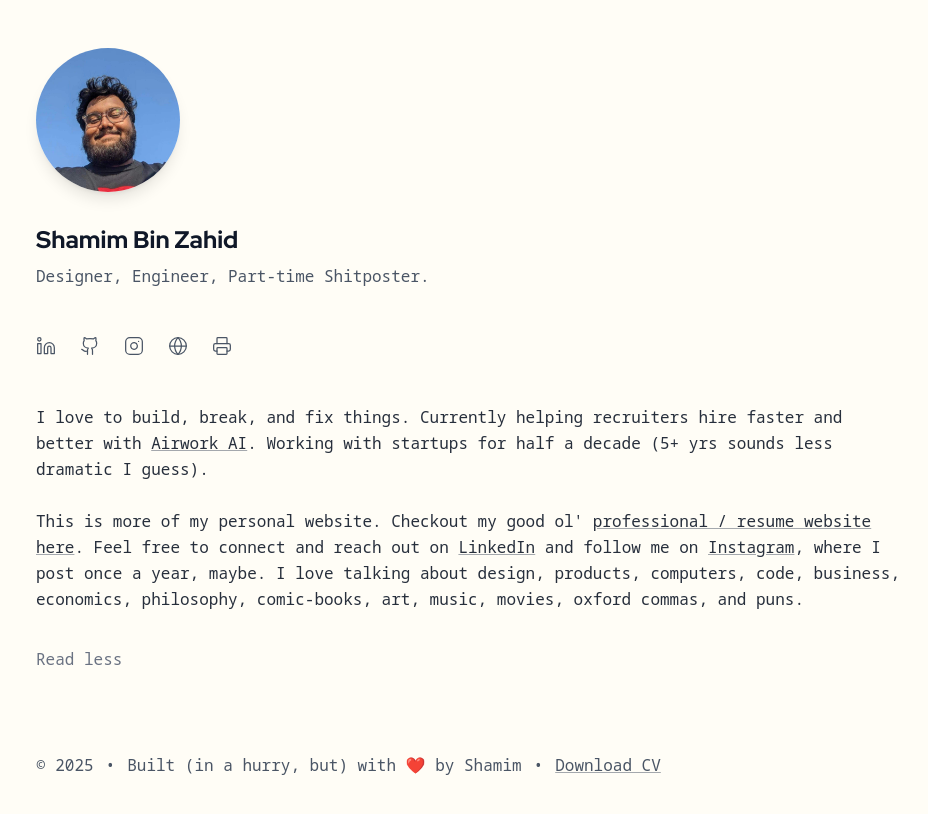
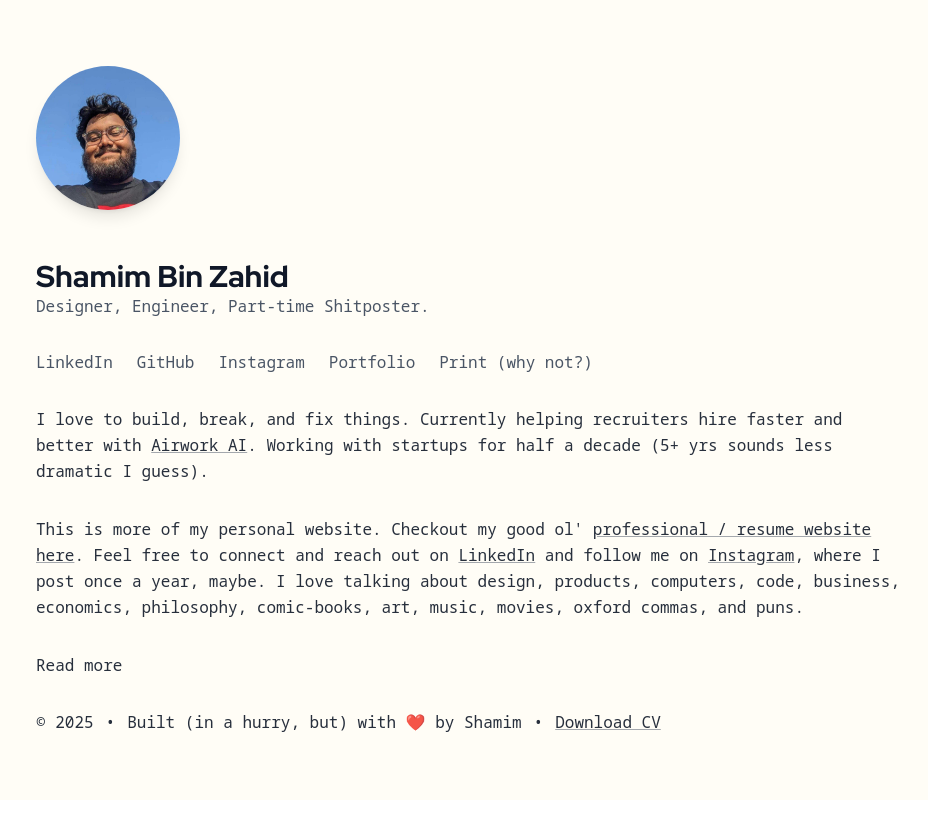
Before and after one commit to shamimbinzahid/shamimbinzahid.github.io, a Next.js app: page / in a window 1280 px wide. Shown: the top 814 px of the page, without its empty margins (172-1100 px from the left). Built offline with nearby package versions, Linux system fonts and the light colour scheme.

Commit message:
clean html

```diff
--- a/app/content.json
+++ b/app/content.json
@@ -18,9 +18,14 @@
       "icon": "Instagram"
     },
     {
-      "label": "Full website",
+      "label": "Portfolio",
       "href": "https://shamemezahid.github.io",
       "icon": "Globe"
+    },
+    {
+      "label": "Print (why not?)",
+      "href": "#",
+      "icon": "Printer"
     }
   ],
   "intro": "I love to build, break, and fix things. Currently helping recruiters hire faster and better with {airwork}. Working with startups for half a decade (5+ yrs sounds less dramatic I guess).",
--- a/app/page.js
+++ b/app/page.js
@@ -2,15 +2,9 @@
 import { useState } from "react";
 import Image from "next/image";
 import content from './content.json';
-import { Linkedin, Github, Instagram, Globe, Printer } from 'lucide-react';
 
 export default function Home() {
-  const [isMore, setIsMore] = useState(true);
   const [showTooltip, setShowTooltip] = useState(false);
-
-  const handleToggle = () => {
-    setIsMore(!isMore);
-  };
 
   const renderTextWithLinks = (text, links) => {
     if (!links) return text;
@@ -33,10 +27,9 @@ export default function Home() {
   return (
     <div className="rotating-gradient min-h-[100dvh] bg-amber-100/15 dark:bg-gray-950 dark:bg-gradient-to-br dark:from-gray-950 dark:via-teal-950/30 dark:to-black flex flex-col select-none">
       <main className="p-4 sm:p-6 py-6 sm:py-12 flex-grow flex flex-col items-center justify-center">
-        <article className="max-w-4xl text-sm sm:text-base text-start px-4 flex flex-col gap-10 sm:gap-12">
-          {/* Profile section with photo and text */}
-          <section className="flex flex-col gap-4">
-            <div className="w-24 h-24 sm:w-40 sm:h-40 opacity-0 animate-fade-in relative">
+        <article className="max-w-4xl text-sm sm:text-base text-start px-4 flex flex-col gap-8">
+          {/* Photo */}
+          <div className="w-24 h-24 sm:w-40 sm:h-40 opacity-0 animate-fade-in relative delay-300">
             <Image
               src="/shamim.jpg"
               alt={content.name}
@@ -55,100 +48,102 @@ export default function Home() {
                 }, 1500);
               }}
             />
-              <span className={`absolute top-0 left-0 transform -translate-y-full mt-2 bg-gray-900 text-white text-xs rounded py-1 px-2 transition-opacity duration-300 whitespace-nowrap dark:bg-gray-700 ${showTooltip ? 'opacity-100' : 'opacity-0'}`}>
+            <span
+              className={`absolute top-0 left-0 transform -translate-y-full mt-2 bg-gray-900 text-white text-xs rounded py-1 px-2 transition-opacity duration-300 whitespace-nowrap dark:bg-gray-700 ${
+                showTooltip ? "opacity-100" : "opacity-0"
+              }`}
+            >
               Sorry, can&apos;t let you do that steve!
             </span>
           </div>
 
-            <div className="flex flex-col gap-2">
-              <h1 className="text-2xl font-extrabold text-gray-900 dark:text-white opacity-0 animate-fade-in delay-100 font-display select-none">
+          {/* Name and Tagline */}
+          <div>
+            <h1 className="text-3xl font-extrabold text-gray-900 dark:text-white opacity-0 animate-fade-in delay-100 font-display ">
               {content.name}
             </h1>
-
-              <p className="font-medium text-sm sm:text-base text-gray-600 dark:text-gray-300 opacity-0 animate-fade-in delay-200 select-none">
+            <p className="font-medium text-sm sm:text-base text-gray-600 dark:text-gray-300 opacity-0 animate-fade-in delay-200 ">
               {content.subtitle}
             </p>
           </div>
-          </section>
 
-          {/* Links section - keeping structure but using content values */}
-          {
-            isMore && <section className="flex gap-6 opacity-0 animate-fade-in delay-300">
-            <a href={content.links[0].href}
+          {/* Links */}
+          <div className="flex gap-6 opacity-0 animate-fade-in delay-300">
+            <a
+              href={content.links[0].href}
               target="_blank"
               aria-label={content.links[0].label}
               title={content.links[0].label}
-              className="text-gray-600 dark:text-gray-400 hover:text-gray-900 dark:hover:text-white transition-colors duration-100">
-              <Linkedin size={20} strokeWidth={1.5} />
+              className="text-gray-600 dark:text-gray-400 hover:text-gray-900 dark:hover:text-white transition-colors duration-100"
+            >
+              {content.links[0].label}
             </a>
-            <a href={content.links[1].href}
+            <a
+              href={content.links[1].href}
               target="_blank"
               aria-label={content.links[1].label}
               title={content.links[1].label}
-              className="text-gray-600 dark:text-gray-400 hover:text-gray-900 dark:hover:text-white transition-colors duration-100">
-              <Github size={20} strokeWidth={1.5} />
+              className="text-gray-600 dark:text-gray-400 hover:text-gray-900 dark:hover:text-white transition-colors duration-100"
+            >
+              {content.links[1].label}
             </a>
-            <a href={content.links[2].href}
+            <a
+              href={content.links[2].href}
               target="_blank"
               aria-label={content.links[2].label}
               title={content.links[2].label}
-              className="text-gray-600 dark:text-gray-400 hover:text-gray-900 dark:hover:text-white transition-colors duration-100">
-              <Instagram size={20} strokeWidth={1.5} />
+              className="text-gray-600 dark:text-gray-400 hover:text-gray-900 dark:hover:text-white transition-colors duration-100"
+            >
+              {content.links[2].label}
             </a>
-            <a href={content.links[3].href}
+            <a
+              href={content.links[3].href}
               target="_blank"
               aria-label={content.links[3].label}
               title={content.links[3].label}
-              className="text-gray-600 dark:text-gray-400 hover:text-gray-900 dark:hover:text-white transition-colors duration-100">
-              <Globe size={20} strokeWidth={1.5} />
+              className="text-gray-600 dark:text-gray-400 hover:text-gray-900 dark:hover:text-white transition-colors duration-100"
+            >
+              {content.links[3].label}
             </a>
             <a
               href="#"
-              onClick={() => { setIsMore(true); window.print(); }}
+              onClick={() => window.print()}
               aria-label="Print page"
               title="Print this page (Why not?)"
-              className="text-gray-600 dark:text-gray-400 hover:text-gray-900 dark:hover:text-white transition-colors duration-100">
-              <Printer size={20} strokeWidth={1.5} />
+              className="text-gray-600 dark:text-gray-400 hover:text-gray-900 dark:hover:text-white transition-colors duration-100"
+            >
+              {content.links[4].label}
             </a>
-          </section>
-          }
+          </div>
 
-          {/* description section */}
-          <section className="text-gray-900/90 dark:text-gray-300/75 leading-relaxed font-light">
-            <p className="opacity-0 animate-fade-in delay-400">
-              {renderTextWithLinks(content.intro, content.introLinks)}</p>
-            <br />
-            <div className={`overflow-hidden transition-all duration-300 ease-in-out ${isMore ? 'max-h-96 opacity-100' : 'max-h-0 opacity-0'}`}>
-              <p className="opacity-0 animate-fade-in delay-500">
+          {/* First Paragraph */}
+          <p className="text-gray-900/90 dark:text-gray-300/75 leading-relaxed font-light opacity-0 animate-fade-in delay-400">
+            {renderTextWithLinks(content.intro, content.introLinks)}
+          </p>
+
+          {/* Second Paragraph */}
+          <p className="text-gray-900/90 dark:text-gray-300/75 leading-relaxed font-light opacity-0 animate-fade-in delay-500">
             {renderTextWithLinks(content.more, content.moreLinks)}
           </p>
-            </div>
-            <br />
-            <button
-              onClick={handleToggle}
-              className="cursor-pointer mt-2 text-gray-500 hover:text-gray-700 dark:hover:text-gray-300 transition-colors duration-300 opacity-0 animate-fade-in delay-500"
-            >
-              {isMore ? content.readLessLabel : content.readMoreLabel}
-            </button>
-          </section>
 
-        {
-          isMore && <footer className="leading-relaxed py-8 flex flex-row flex-wrap justify-start gap-2 sm:gap-3 text-gray-600 dark:text-gray-400 transition-colors opacity-0 animate-fade-in delay-600 select-none">
+          <p className="text-gray-900/90 dark:text-gray-300/75 leading-relaxed font-light opacity-0 animate-fade-in delay-600">{content.readMoreLabel}</p>
+
+          {/* Footer */}
+          <div className="text-gray-900/90 dark:text-gray-300/75 flex flex-row flex-wrap gap-2 sm:gap-3 opacity-0 animate-fade-in delay-700">
             <p>© {new Date().getFullYear()}</p>
             <p className="hidden sm:inline">•</p>
             <p>{content.footerNote}</p>
             <p className="hidden sm:inline">•</p>
-            <a href={content.resumeUrl}
+            <a
+              href={content.resumeUrl}
               aria-label="Resume"
               title="Resume"
-              className="underline decoration-gray-600/50 dark:decoration-gray-300/50 flex gap-1 text-gray-600 dark:text-gray-400 hover:text-gray-900 dark:hover:text-white transition-colors duration-200">
+              className="underline decoration-gray-600/50 dark:decoration-gray-300/50 transition-colors duration-200"
+            >
               Download CV
             </a>
-          </footer>
-        }
-
+          </div>
         </article>
-
       </main>
     </div>
   );
```
Also changed, not shown: app/components/RedirectClient.jsx (renamed from app/components/redirect/RedirectClient.jsx). Lines whose indentation alone changed are shown as unchanged.
